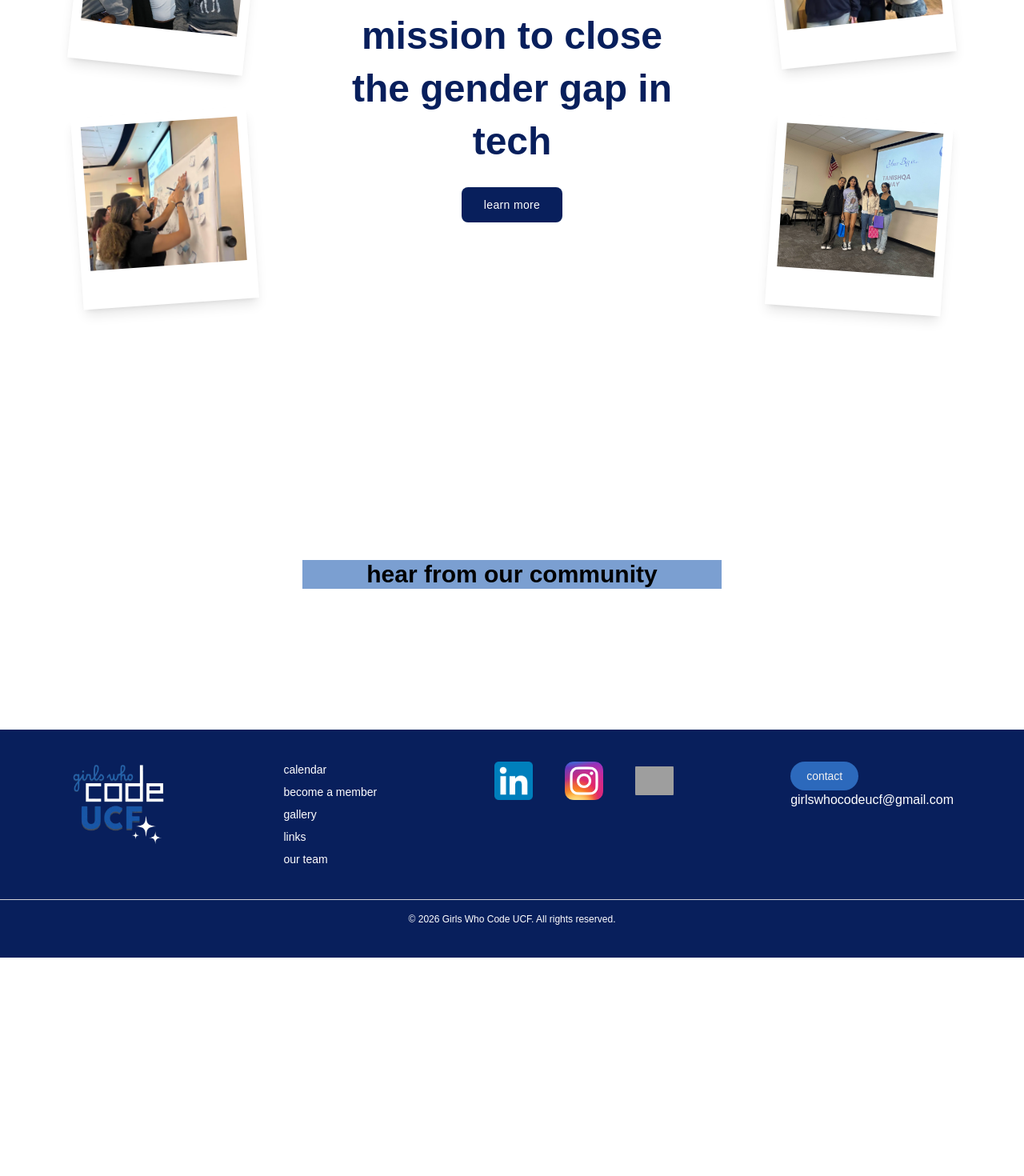
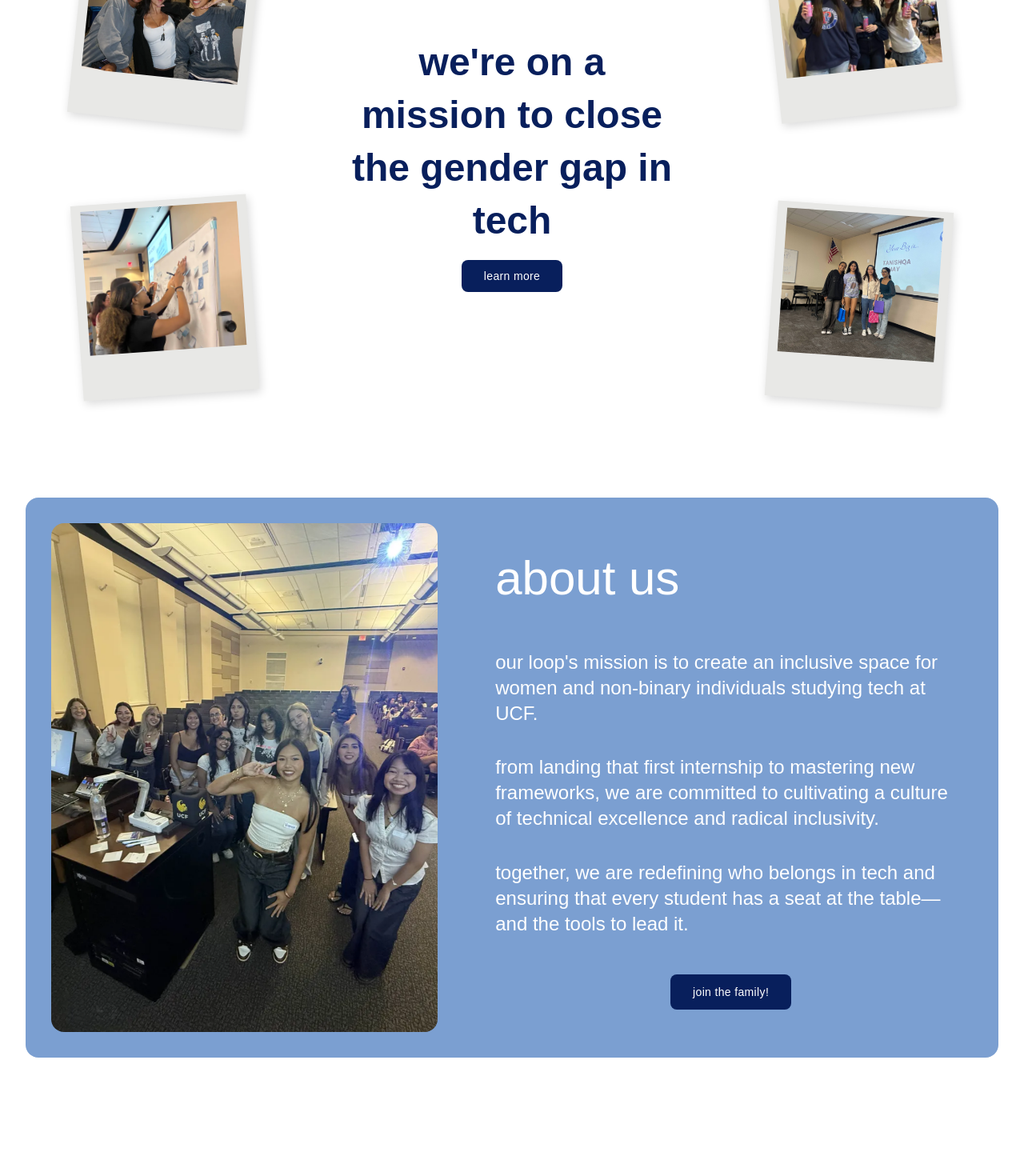
Before and after one commit to simone-c18/GWC_WebDev, a Next.js app: page / in a window 1280 px wide. Shown: the part 300-1770 px from the top of the page at 80% size. Before the commit the page ends 1497 px from the top, so only its background shows below. Built offline with nearby package versions, Linux system fonts and the light colour scheme; grey boxes are pictures that could not be loaded; a web font is replaced by a local one.

Commit message:
fix minor touches on the hero page and added the about us section

```diff
--- a/app/page.tsx
+++ b/app/page.tsx
@@ -1,3 +1,4 @@
+import AboutUs from "@/components/landing/AboutUs";
 import Hero from "@/components/landing/Hero";
 
 export default function Home() {
@@ -8,9 +9,7 @@ export default function Home() {
       <Hero />
 
       {/* about us */}
-      <div className="px-6 sm:px-10 md:px-16 lg:px-20">
-
-      </div>
+      <AboutUs />
 
       {/* industry */}
       <div className="px-6 sm:px-10 md:px-16 lg:px-20">
--- /dev/null
+++ b/components/landing/AboutUs.tsx
@@ -0,0 +1,44 @@
+import Image from "next/image";
+import Link from "next/link";
+
+export default function AboutUs() {
+  return (
+    <section className="relative w-[95%] bg-[#7b9fd1] min-h-[700px] max-w-7xl mx-auto rounded-2xl flex flex-col md:flex-row items-stretch overflow-hidden">
+
+      {/* Image */}
+        <div className="relative w-full md:w-[45%] h-[300px] md:h-auto shrink-0 p-5 md:p-6 lg:p-7 xl:p-8">
+            <div className="relative w-full h-full overflow-hidden rounded-2xl">
+                <Image
+                src='/images/landing1_section2.png'
+                alt="About us"
+                fill
+                className="object-cover"
+                />
+            </div>
+        </div>
+
+      {/* Text */}
+        <div className="flex flex-col min-h-[700] items-start justify-around text-left px-10 py-12">
+            <h1 className="text-4xl sm:text-5xl xl:text-6xl text-white leading-snug mb-6">
+            about us
+            </h1>
+            <p className="text-base sm:text-2xl text-white mb-3">
+            our loop's mission is to create an inclusive space for women and non-binary individuals studying tech at UCF.
+            </p>
+            <p className="text-base sm:text-2xl text-white mb-3">
+            from landing that first internship to mastering new frameworks, we are committed to cultivating a culture of technical excellence and radical inclusivity.
+            </p>
+            <p className="text-base sm:text-2xl text-white mb-6">
+            together, we are redefining who belongs in tech and ensuring that every student has a seat at the table—and the tools to lead it.
+            </p>
+            <Link
+            href="/join"
+            className="bg-gwc-darkblue text-white self-center px-7 py-3 rounded-lg text-sm tracking-wide"
+            >
+            join the family!
+            </Link>
+        </div>
+
+    </section>
+  );
+}
--- a/components/landing/Hero.tsx
+++ b/components/landing/Hero.tsx
@@ -9,13 +9,13 @@ const polaroids = [
 
 export default function Hero() {
   return (
-    <section className="relative w-[95%] max-w-7xl mx-auto min-h-[600px] rounded-2xl flex items-center justify-center py-16">
+    <section className="relative w-[95%] max-w-7xl mx-auto min-h-[650px] rounded-2xl flex items-center justify-center py-16 mt-16">
 
       {/* Polaroids — hidden on mobile, visible md+ */}
       {polaroids.map(({ src, alt, className }) => (
         <div
           key={alt}
-          className={`hidden md:block absolute bg-white p-3 pb-12 shadow-lg w-[220px] z-10 ${className}`}
+          className={`hidden md:block absolute bg-[#e8e8e6] pt-2 px-3 pb-14 shadow-[2px_4px_12px_rgba(0,0,0,0.15)] w-[220px] z-10 transition-transform duration-200 hover:scale-105 hover:z-20 ${className}`}
         >
           <div className="relative w-full h-[180px]">
             <Image src={src} alt={alt} fill className="object-cover" />
@@ -28,9 +28,9 @@ export default function Hero() {
         <h1 className="text-3xl sm:text-4xl md:text-4xl xl:text-5xl text-gwc-darkblue font-semibold leading-snug mb-6">
           we're on a<br/> mission to close<br/> the <b> gender gap</b> in<br/>tech
         </h1>
-        <button className="bg-gwc-darkblue text-white px-7 py-3 rounded-lg text-sm tracking-wide">
+        <a href="https://girlswhocode.com/" target="_blank" rel="noopener noreferrer" className="bg-gwc-darkblue text-white px-7 py-3 rounded-lg text-sm tracking-wide">
           learn more
-        </button>
+        </a>
       </div>
     </section>
   );
```
Also changed, not shown: app/links/page.tsx (+4 -4 lines), public/images/landing1_section2.PNG (added).
